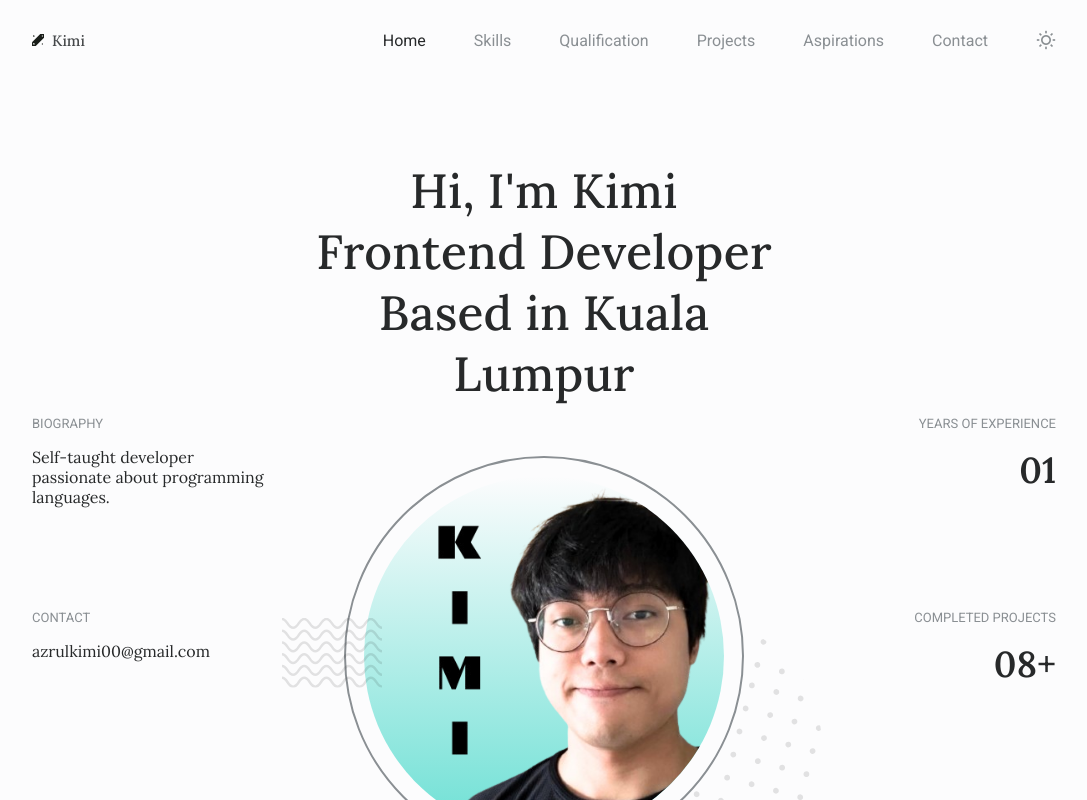
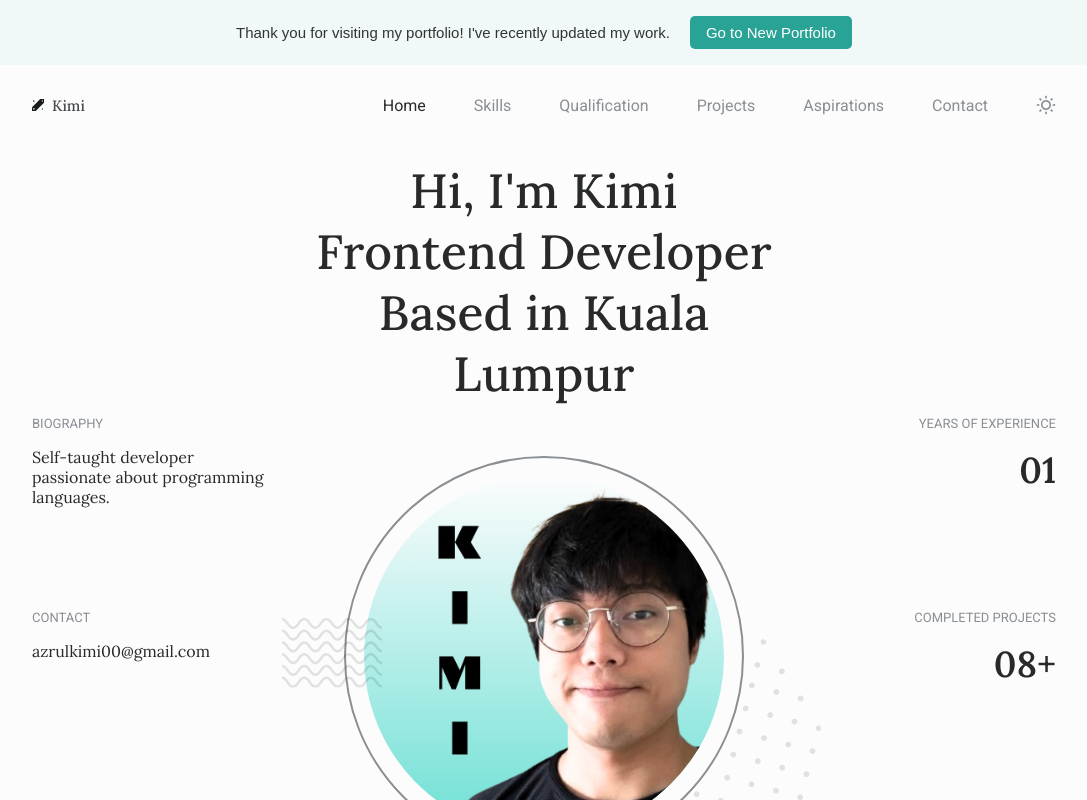
Before and after one commit to rulkimi/portfolio-vue, a Vue app: page / in a window 1280 px wide. Shown: the top 800 px of the page, without its empty margins (96-1183 px from the left). Built offline with nearby package versions, Linux system fonts and the light colour scheme.

Commit message:
add message to direct to new portfolio

```diff
--- a/src/components/sections/TheHeader.vue
+++ b/src/components/sections/TheHeader.vue
@@ -1,5 +1,11 @@
 <template>
   <header class="header bg-header" id="header">
+    <div class="portfolio-message-container">
+      <div class="portfolio-message">
+        <span>Thank you for visiting my portfolio! I've recently updated my work.</span>
+        <a href="https://rulkimi.github.io/kimi-portfolio" class="portfolio-button">Go to New Portfolio</a>
+      </div>
+    </div>
     <NavigationsMenu />
   </header>
 </template>
@@ -28,3 +34,44 @@ export default {
   }
 }
 </script>
+
+<style scoped>
+.portfolio-message-container {
+  background-color: #f0f8f8;
+  padding: 16px;
+  width: 100%;
+  display: flex;
+  justify-content: center;
+}
+
+.portfolio-message {
+    max-width: 1200px;
+    text-align: center;
+    font-family: 'Arial', sans-serif;
+    color: #333;
+    display: flex;
+    justify-content: space-between;
+    align-items: center;
+    column-gap: 20px;
+}
+
+.portfolio-message p {
+    font-size: 1.1em;
+    margin-bottom: 15px;
+}
+
+.portfolio-button {
+    display: inline-block;
+    background-color: #2aa397;
+    color: #fff;
+    text-decoration: none;
+    padding: 8px 16px;
+    border-radius: 5px;
+    font-size: 1em;
+    transition: background-color 0.3s ease;
+}
+
+.portfolio-button:hover {
+    background-color: #2aa397ce;
+}
+</style>
```
